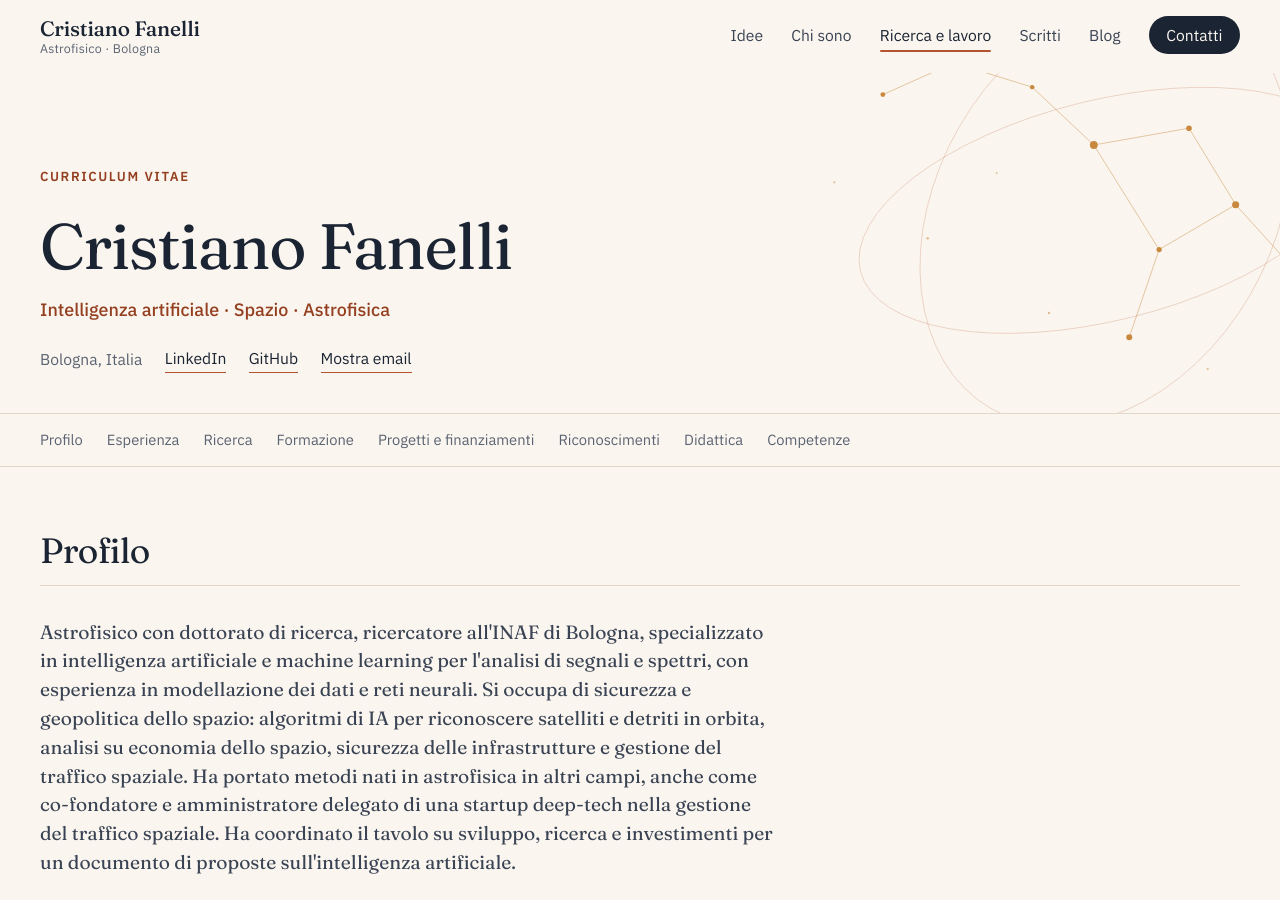
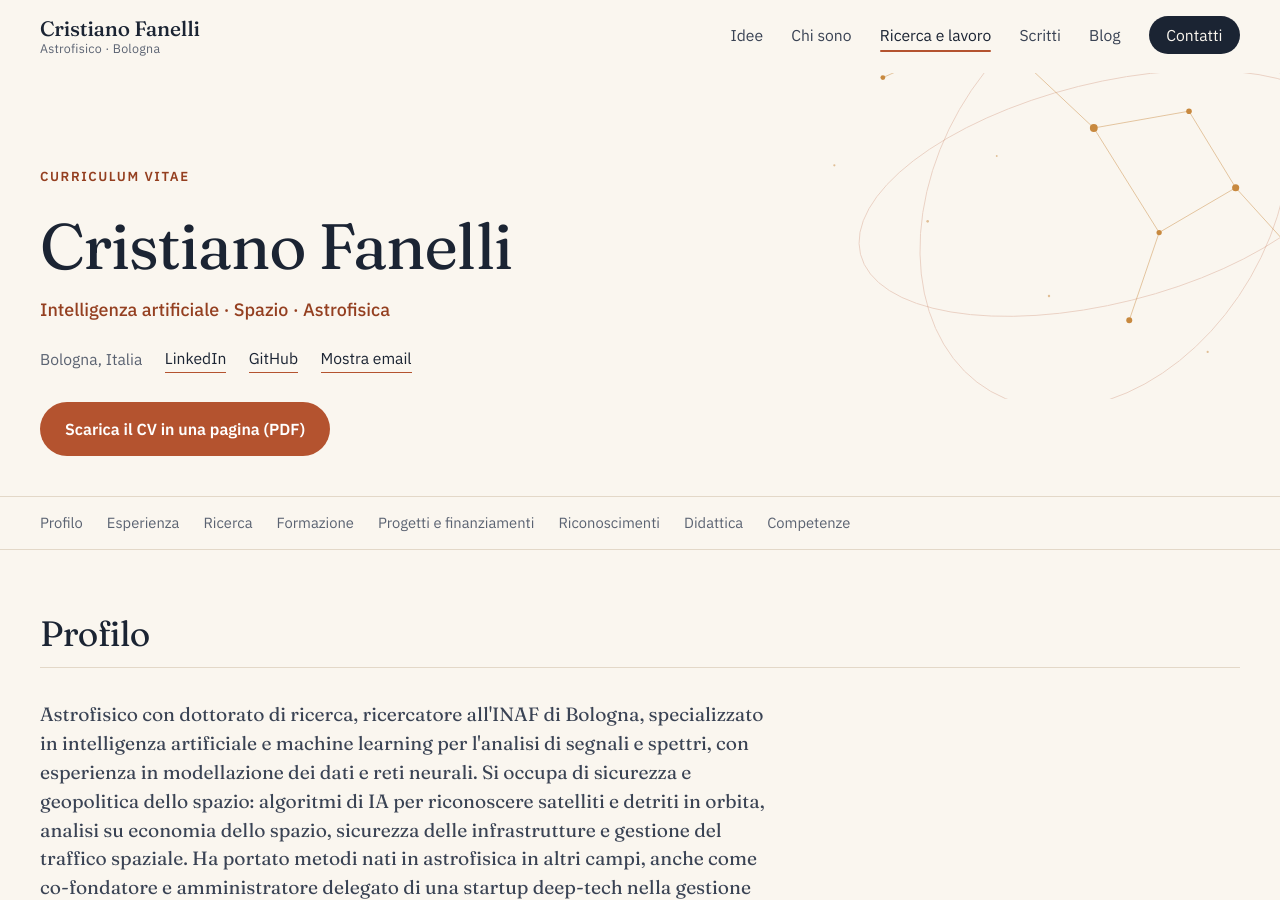
Before and after one commit to CrisWat/CrisWat.github.io, a Jekyll site: the page built from cv.md, in a window 1280 px wide and 900 px high. Built offline with Jekyll 4.4.1, drawn with Linux system fonts in a browser that asks for light colours; some of the changed text lies outside the part shown.

Commit message:
CV in una pagina scaricabile dalla pagina Curriculum
Co-Authored-By: Claude Opus 5.5 <noreply@anthropic.com>
Claude-Session: https://claude.ai/code/session_01Ky8ghPFD2B68RxWKdPv7vH

```diff
--- a/_data/cv.yml
+++ b/_data/cv.yml
@@ -23,7 +23,7 @@ contact:
   github: "https://github.com/CrisWat"
 
 # Lasciare vuoto finché non c'è la versione pubblica del CV (senza recapiti personali).
-pdf: ""
+pdf: "/assets/documents/cristiano-fanelli-cv.pdf"
 
 # --- Esperienza professionale -----------------------------------------
 experience:
--- a/_layouts/cv.html
+++ b/_layouts/cv.html
@@ -27,7 +27,7 @@ layout: default
             {% if cv.pdf != "" %}
             <div class="cv-actions">
                 <a class="button button-primary" href="{{ cv.pdf | relative_url }}" download>
-                    Scarica il CV (PDF)
+                    Scarica il CV in una pagina (PDF)
                 </a>
             </div>
             {% endif %}
```
Also changed, not shown: 1 other file.
